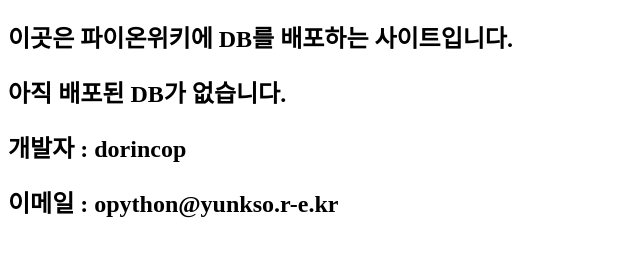
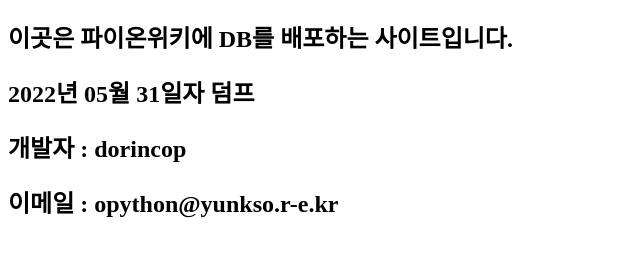
Before and after one commit to dorincop/pionwikidb, a plain HTML site: page index.html in a window 1280 px wide. Shown: the part 70-326 px from the top of the page, without its empty margins (0-640 px from the left). Drawn offline with Linux system fonts and the light colour scheme.

Commit message:
Update index.html

```diff
--- a/index.html
+++ b/index.html
@@ -9,7 +9,7 @@
 <body>
 <h1>파이온위키 DB 배포<h1>
 <h2>이곳은 파이온위키에 DB를 배포하는 사이트입니다.<h2>
-<h2>아직 배포된 DB가 없습니다.<h2>
+<h2>2022년 05월 31일자 덤프<h2>
 <h2>개발자 : dorincop<h2>
 <h2>이메일 : opython@yunkso.r-e.kr<h2>
 </body>
```
